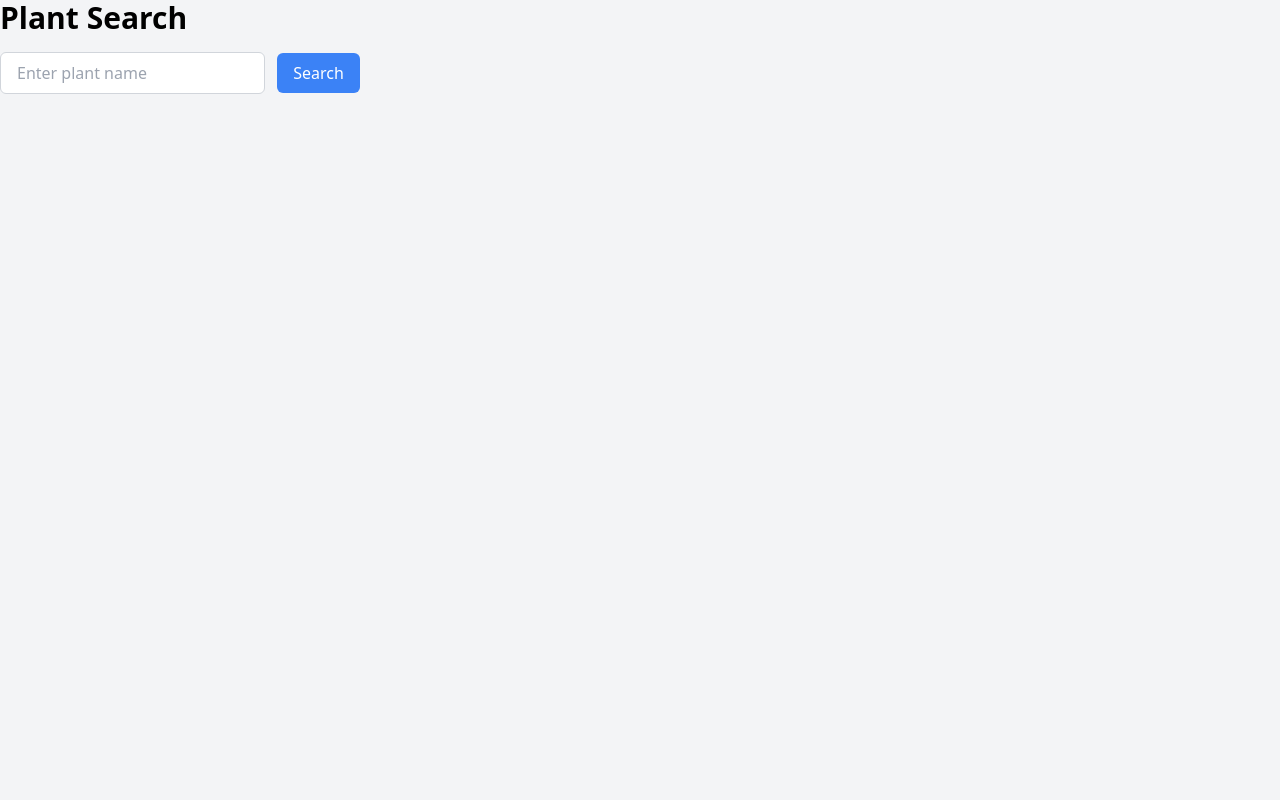
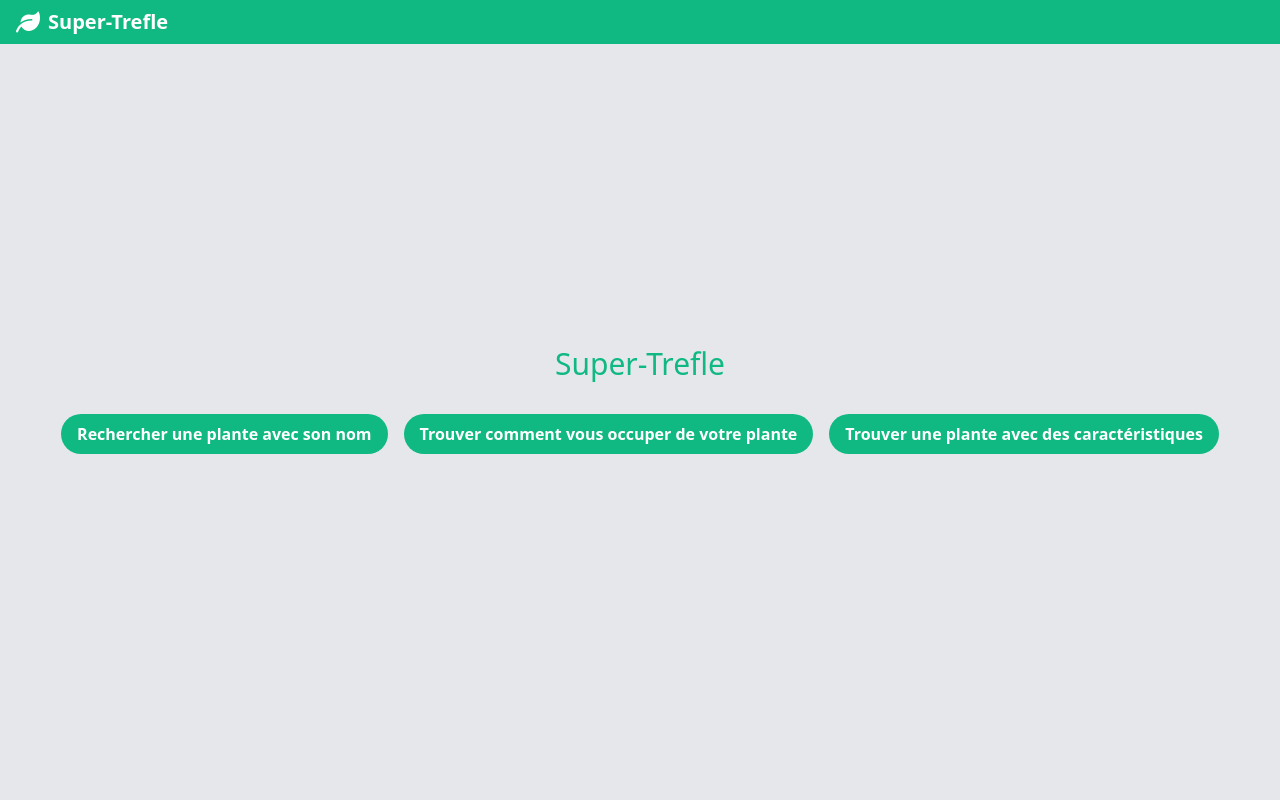
Before and after one commit to Helbii/trefle-gang, a Flask app: page / in a window 1280 px wide. Run offline with Flask 3, Linux system fonts and the light colour scheme.

Commit message:
Update UI and home page add

```diff
--- a/app.py
+++ b/app.py
@@ -6,7 +6,11 @@ app = Flask(__name__)
 api_token = 'R40NoI9i4IqfybCHEqFpFHD2CUcjJkOT6CZMJZgAZ5o'
 
 @app.route('/')
-def index():
+def home():
+    return render_template('home.html')
+
+@app.route('/recherche')
+def recherche():
     return render_template('index.html')
 
 @app.route('/search', methods=['POST'])
--- /dev/null
+++ b/templates/home.html
@@ -0,0 +1,38 @@
+<!DOCTYPE html>
+<html lang="fr">
+<head>
+  <meta charset="UTF-8">
+  <meta name="viewport" content="width=device-width, initial-scale=1.0">
+  <title>Boutons Feuille</title>
+  <!-- Intégration de Tailwind CSS -->
+  <link href="https://cdn.jsdelivr.net/npm/tailwindcss@2.2.19/dist/tailwind.min.css" rel="stylesheet">
+  <link href="https://cdnjs.cloudflare.com/ajax/libs/font-awesome/6.0.0/css/all.min.css" rel="stylesheet">
+</head>
+<body class="bg-gray-200 flex flex-col justify-center items-center h-screen">
+    <!-- Barre de navigation fixe -->
+    <nav class="fixed top-0 left-0 w-full bg-green-500 flex justify-between px-4 py-2">
+        <!-- Logo avec lien de retour -->
+        <a href="#" class="text-white flex items-center">
+            <i class="fas fa-leaf text-2xl mr-2"></i>
+            <span class="text-xl font-bold">Super-Trefle</span>
+        </a>
+        <!-- Espace réservé pour d'autres éléments de navigation -->
+    </nav>
+    <!-- Titre -->
+    <h1 class="text-3xl text-green-500 mb-8">Super-Trefle</h1>
+    <div class="flex justify-center space-x-4">
+        <!-- Bouton 1 -->
+        <button onclick="window.location.href = 'recherche'" class="bg-green-500 hover:bg-green-600 text-white font-bold py-2 px-4 rounded-full focus:outline-none focus:shadow-outline transform transition-transform duration-300 hover:scale-105">
+            Rechercher une plante avec son nom
+        </button>
+        <!-- Bouton 2 -->
+        <button class="bg-green-500 hover:bg-green-600 text-white font-bold py-2 px-4 rounded-full focus:outline-none focus:shadow-outline transform transition-transform duration-300 hover:scale-105">
+            Trouver comment vous occuper de votre plante
+        </button>
+        <!-- Bouton 3 -->
+        <button class="bg-green-500 hover:bg-green-600 text-white font-bold py-2 px-4 rounded-full focus:outline-none focus:shadow-outline transform transition-transform duration-300 hover:scale-105">
+            Trouver une plante avec des caractéristiques
+        </button>
+    </div>
+</body>
+</html>
--- a/templates/index.html
+++ b/templates/index.html
@@ -6,16 +6,38 @@
     <title>Plant Search</title>
     <!-- Include Tailwind CSS -->
     <link href="https://cdn.jsdelivr.net/npm/tailwindcss@2.2.19/dist/tailwind.min.css" rel="stylesheet">
+    <style>
+        body {
+            background-image: url('images/colorkit.png');
+            background-size: cover;
+            background-repeat: no-repeat;
+        }
+    </style>
 </head>
-<body class="bg-gray-100">
-    <h1 class="text-3xl font-bold mb-4">Plant Search</h1>
-    <form action="/search" method="post" class="mb-4">
+
+
+<body class="bg-gray-100" style="background-image: url('images/colorkit.png'); background-size: cover; background-repeat: no-repeat;">
+    <!-- Barre de navigation fixe -->
+    <nav class="fixed top-0 left-0 w-full bg-green-500 flex justify-between px-4 py-2">
+        <!-- Logo avec lien de retour -->
+        <a href="#" class="text-white flex items-center">
+            <i class="fas fa-leaf text-2xl mr-2"></i>
+            <span class="text-xl font-bold">Super-Trefle</span>
+        </a>
+        <!-- Espace réservé pour d'autres éléments de navigation -->
+    </nav>
+
+
+    <h1 class="text-3xl font-bold mb-4 text-center">Plant Search</h1>
+    <form action="/search" method="post" class="mb-4 flex justify-center">
         <input type="text" name="plant_name" placeholder="Enter plant name" class="border border-gray-300 px-4 py-2 rounded-md">
         <button type="submit" class="bg-blue-500 hover:bg-blue-600 text-white px-4 py-2 rounded-md ml-2">Search</button>
     </form>
+
     {% if search_results %}
-    <h2 class="text-2xl font-bold mb-2">Search Results:</h2>
-    <ul class="grid grid-cols-2 md:grid-cols-4 gap-4">
+    <h2 class="text-2xl font-bold ml-6 mb-2">Search Results:</h2>
+    <div class="flex justify-between h-screen">
+        <ul class="grid-cols-2 w-1/3 gap-4 ml-4 overflow-auto max-h-[calc(100vh-4rem)]">
             {% for plant in search_results %}
             <li class="border border-gray-300 p-4 rounded-md cursor-pointer hover:bg-gray-200" onclick="showPlantDetails('{{ plant.image_url }}', '{{ plant.common_name }}', '{{ plant.scientific_name }}')">
                 <div class="font-bold">{{ plant.common_name }}</div>
@@ -23,13 +45,17 @@
             </li>
             {% endfor %}
         </ul>
-    <div class="mt-8" id="plantDetails">
+        <div class="w-2/3 flex justify-center items-center flex-col" id="plantDetails">
             <h2 class="text-2xl font-bold mb-2">Plant Details</h2>
-        <p class="text-gray-500">Select a plant to view details</p>
+            <p class="text-gray-500 mb-2">Select a plant to view details</p>
+            <img id="plantImage" class="max-w-xs rounded-lg" src="" alt="Plant Image">
         </div>
+
+
         {% elif message %}
         <p class="text-red-500">{{ message }}</p>
         {% endif %}
+    </div>
 
     <script>
         function showPlantDetails(imageUrl, commonName, scientificName) {
```
Lines whose indentation alone changed are shown as unchanged.
